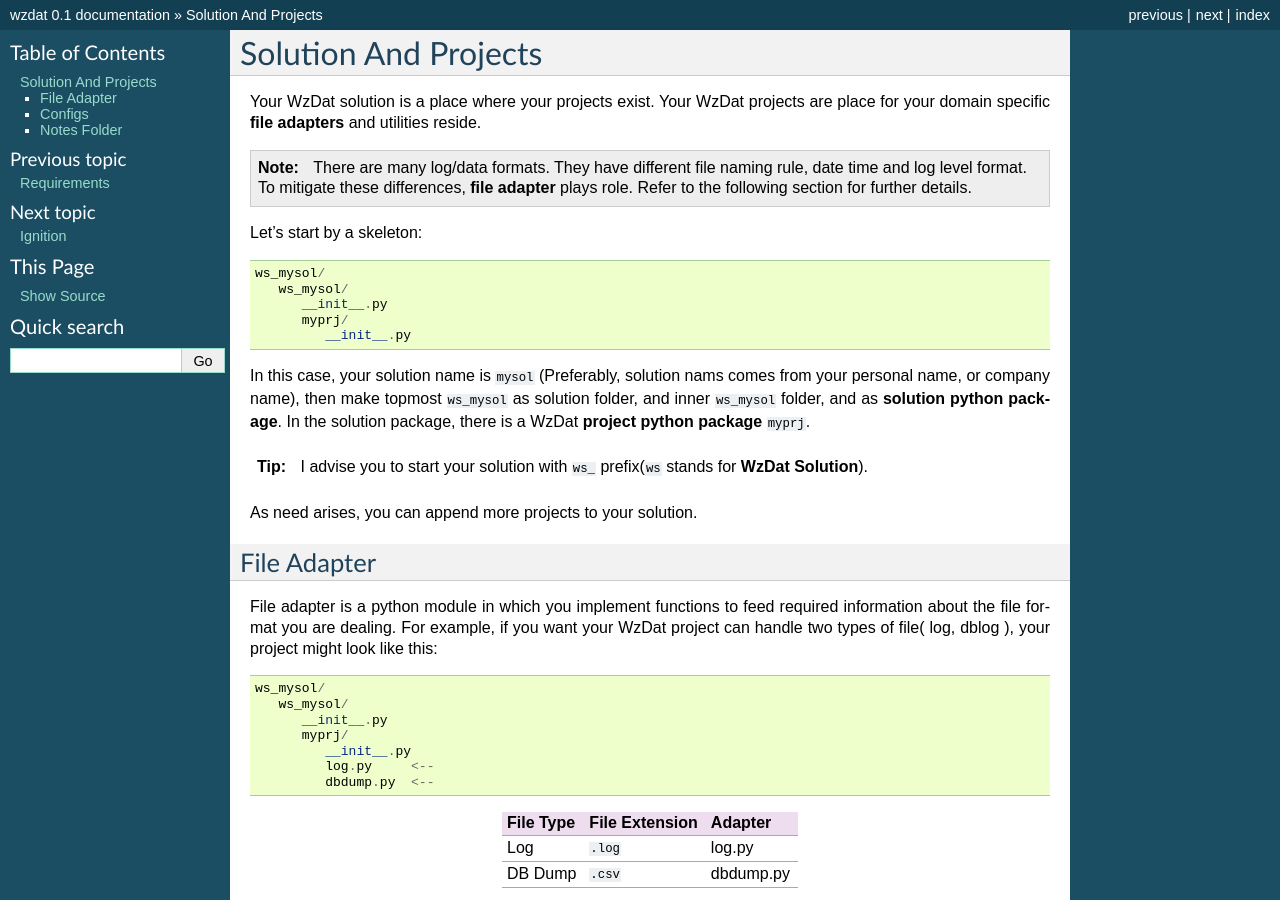
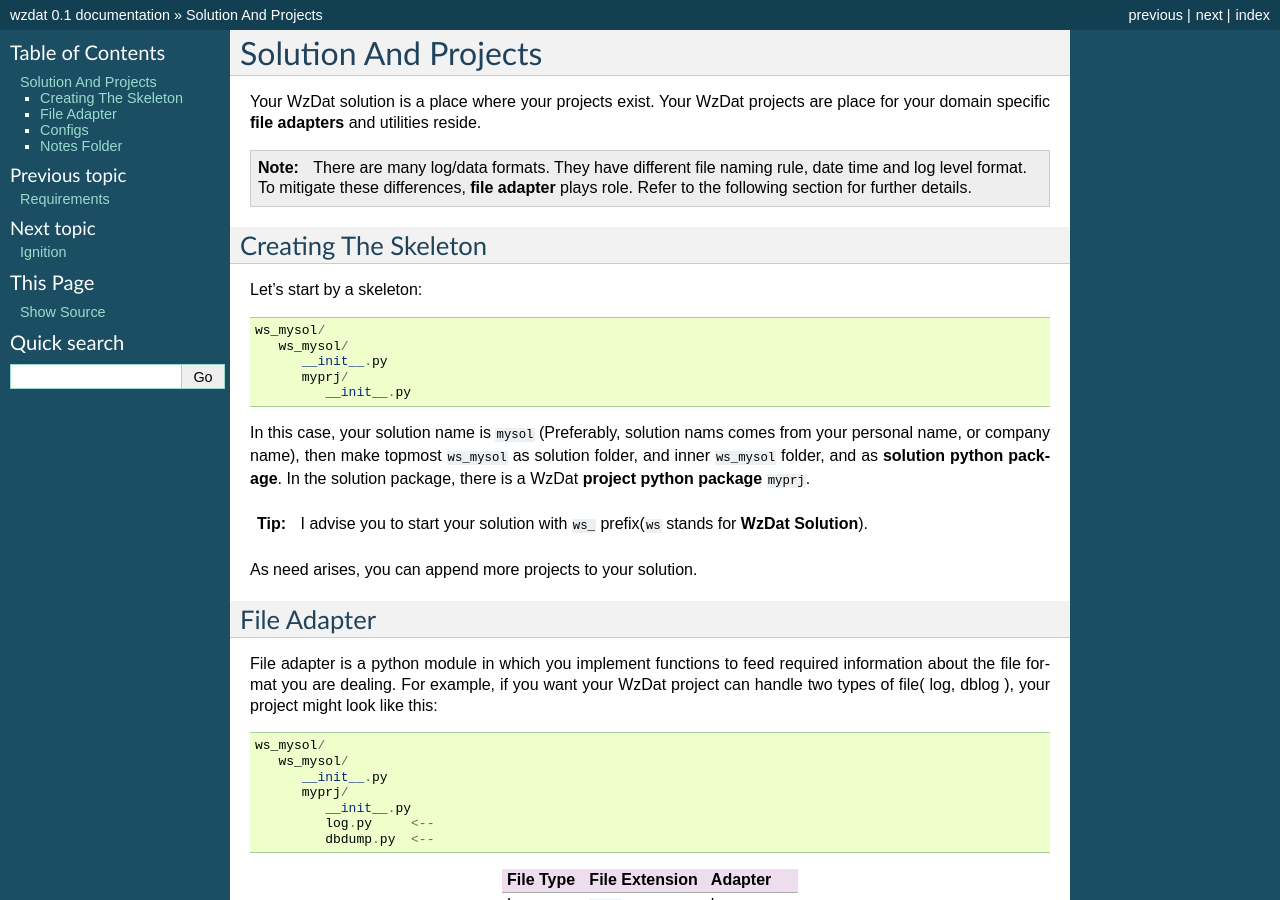
Before and after one commit to haje01/wzdat, a Sphinx documentation site: the page built from docs/solandprj.rst, in a window 1280 px wide and 900 px high. Built offline with Sphinx 7.4.7, drawn with Linux system fonts in a browser that asks for light colours.

Commit message:
Update solandprj.rst

```diff
--- a/docs/solandprj.rst
+++ b/docs/solandprj.rst
@@ -8,6 +8,10 @@ Your WzDat solution is a place where your projects exist. Your WzDat projects ar
 .. note::
 
    There are many log/data formats. They have different file naming rule, date time and log level format. To mitigate these differences, **file adapter** plays role. Refer to the following section for further details.
+
+
+Creating The Skeleton
+---------------------
 
 Let's start by a skeleton::
 
```
